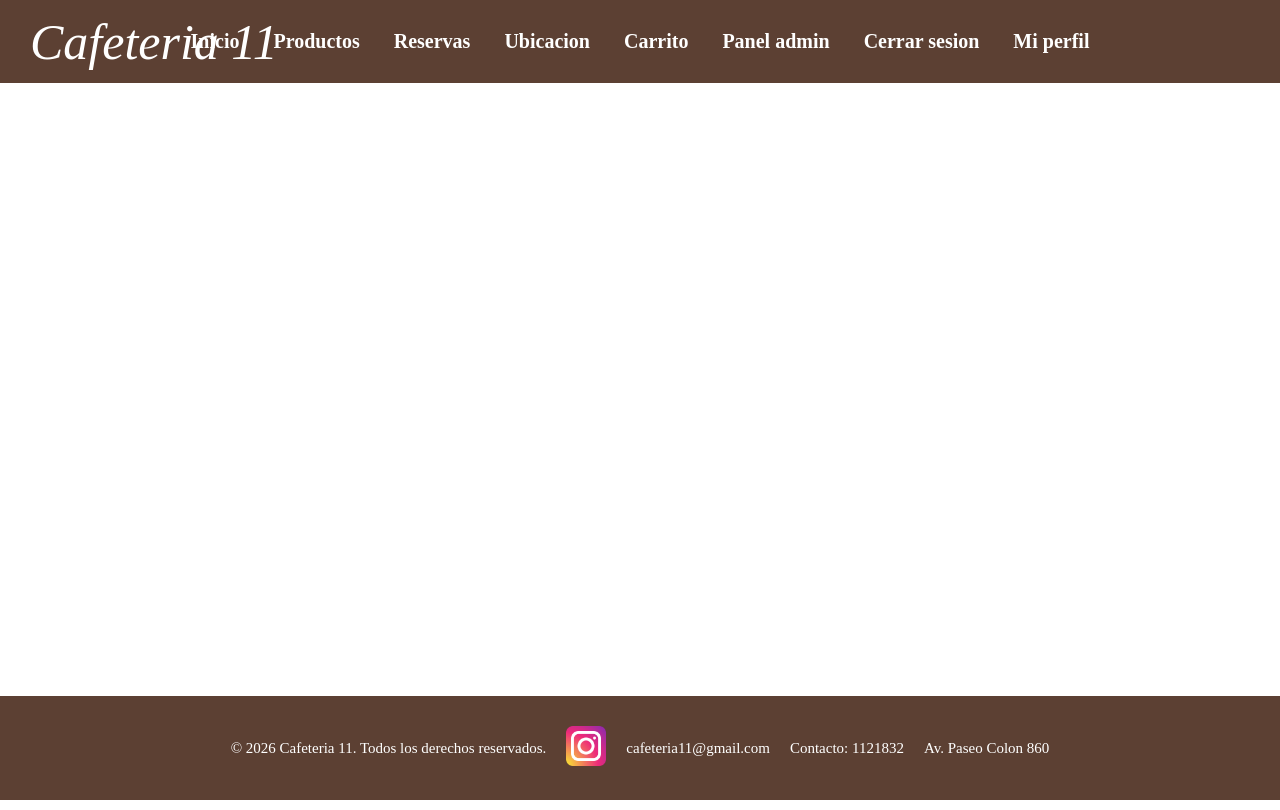
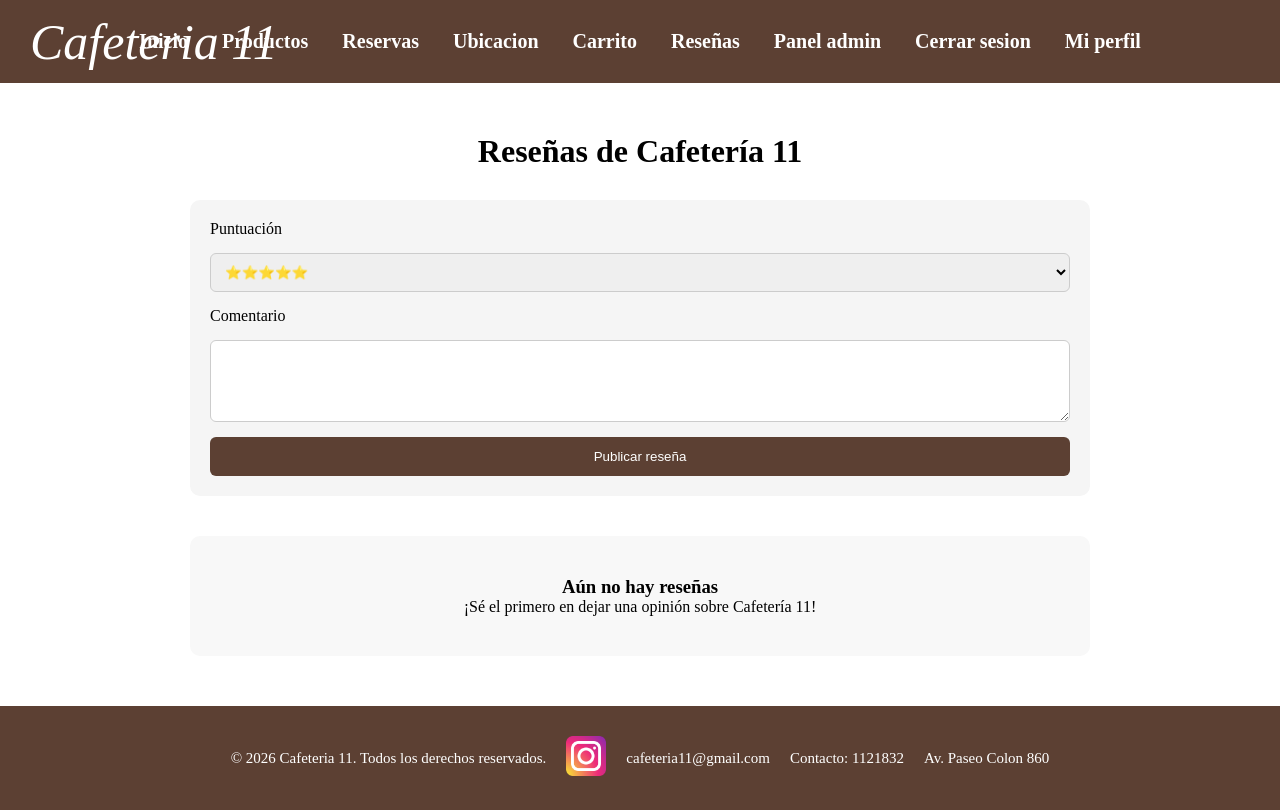
Before and after one commit to santiagoriost/Proyecto-final-integrador-IDS, a Flask app: template frontend/templates/resenas.html in a window 1280 px wide. Run offline with Flask 3, Linux system fonts and the light colour scheme; the template is opened without the code that fills it, so the values that code supplies are empty; the visitor is signed in with stand-in values (Sample User, id 1).

Commit message:
agregado de funcionalidad reseñas y confirmacion de funcionamiento reservas

```diff
--- a/backend/app.py
+++ b/backend/app.py
@@ -40,7 +40,7 @@ def invalid_token_callback(msg):
 app.register_blueprint(productos_bp, url_prefix="/productos")
 app.register_blueprint(usuarios_bp, url_prefix="/usuarios")
 app.register_blueprint(administradores_bp, url_prefix="/administradores")
-app.register_blueprint(resenas_bp, url_prefix="/reseñas")
+app.register_blueprint(resenas_bp, url_prefix="/resenas")
 app.register_blueprint(reservas_bp, url_prefix="/reservas")
 app.register_blueprint(locales_bp, url_prefix="/locales")
 app.register_blueprint(ventas_bp, url_prefix="/ventas")
--- a/backend/db/init_db.sql
+++ b/backend/db/init_db.sql
@@ -51,7 +51,10 @@ CREATE TABLE reservas (
     numero_personas INT NULL,
     comentarios TEXT,
     estado VARCHAR(50) NOT NULL DEFAULT 'En proceso',
+    codigo_reserva VARCHAR(30) UNIQUE,
+    fecha_validacion DATETIME NULL,
     fecha_creacion TIMESTAMP NOT NULL DEFAULT CURRENT_TIMESTAMP
+
 );
 CREATE TABLE historial_acciones (
     id INT NOT NULL PRIMARY KEY AUTO_INCREMENT,
--- a/backend/routes/resenas.py
+++ b/backend/routes/resenas.py
@@ -42,7 +42,7 @@ def listar_reseñas():
         lista_reseñas = cursor.fetchall()
 
         if not lista_reseñas:
-            return jsonify({"error": "reseñas no encontradas"}), 404
+            return jsonify({"reseñas": [],"_links": {}}), 200
 
         query_cant_reseñas = "SELECT COUNT(*) as total FROM resenas"
         cursor.execute(query_cant_reseñas)
--- a/frontend/app.py
+++ b/frontend/app.py
@@ -4,6 +4,7 @@ from cafeteria_web.routes.usuarios import usuarios_bp
 from cafeteria_web.routes.dashboard import dashboard_bp
 from cafeteria_web.routes.ubicacion import ubicacion_bp
 from cafeteria_web.routes.carrito import carrito_bp
+from cafeteria_web.routes.resenas import resenas_bp
 
 app = Flask(__name__)
 
@@ -14,6 +15,7 @@ app.register_blueprint(usuarios_bp, url_prefix="/usuario")
 app.register_blueprint(dashboard_bp, url_prefix="/dashboard")
 app.register_blueprint(ubicacion_bp, url_prefix="/ubicacion")
 app.register_blueprint(carrito_bp, url_prefix="/carrito")
+app.register_blueprint(resenas_bp, url_prefix="/resenas")
 
 
 if __name__ == "__main__":
--- /dev/null
+++ b/frontend/static/styles/resenas.css
@@ -0,0 +1,93 @@
+.contenedor-resenas {
+
+    max-width: 900px;
+    margin: auto;
+    padding: 30px;
+}
+
+.contenedor-resenas h1 {
+
+    text-align: center;
+    margin-bottom: 30px;
+}
+
+.form-resena {
+
+    display: flex;
+    flex-direction: column;
+    gap: 15px;
+
+    background: #f5f5f5;
+
+    padding: 20px;
+
+    border-radius: 10px;
+
+    margin-bottom: 40px;
+}
+
+.form-resena select,
+.form-resena textarea {
+
+    padding: 10px;
+
+    border: 1px solid #ccc;
+
+    border-radius: 6px;
+}
+
+.form-resena button {
+
+    background: #5C4033;
+
+    color: white;
+
+    border: none;
+
+    padding: 12px;
+
+    border-radius: 6px;
+
+    cursor: pointer;
+}
+
+.form-resena button:hover {
+
+    opacity: 0.9;
+}
+
+.lista-resenas {
+
+    display: flex;
+
+    flex-direction: column;
+
+    gap: 20px;
+}
+
+.card-resena {
+
+    background: white;
+
+    border: 1px solid #ddd;
+
+    border-radius: 10px;
+
+    padding: 20px;
+
+    box-shadow: 0 2px 8px rgba(0,0,0,0.08);
+}
+
+.estrellas {
+
+    font-size: 20px;
+
+    margin-bottom: 10px;
+}
+
+.sin-resenas {
+    text-align: center;
+    padding: 40px;
+    background: #f8f8f8;
+    border-radius: 10px;
+}
--- a/frontend/templates/base.html
+++ b/frontend/templates/base.html
@@ -17,6 +17,7 @@
             <li><a href="{{url_for('inicio.pagina_reservas')}}">Reservas</a></li>
             <li><a href="{{url_for('ubicacion.pagina_ubicacion')}}">Ubicacion</a></li>
             <li><a href="{{ url_for('carrito.mostrar_carrito') }}">Carrito</a></li>
+            <li><a href="{{ url_for('resenas.pagina_resenas') }}">Reseñas</a></li>
             {% if session.get("rol") == "admin" %}
                 <li>
                     <a href="{{ url_for('dashboard.dashboard_estadisticas') }}">
--- a/frontend/templates/resenas.html
+++ b/frontend/templates/resenas.html
@@ -1,21 +1,94 @@
 {% extends "base.html" %}
 
-{% block title %}Panel Admin - Reseñas{% endblock %}
+{% block title %}
+Reseñas
+{% endblock %}
 
-{% block content %}
-    <h1>Panel de Control - Administración</h1>
-    <h2>Reseñas de Clientes</h2>
+{% block extra_css %}
+<link rel="stylesheet" href="{{ url_for('static', filename='styles/resenas.css') }}">
+{% endblock %}
 
-    <table border="1" id="tablaResenas">
-        <thead>
-            <tr>
-                <th>Usuario</th>
-                <th>Comentario</th>
-                <th>Puntaje</th>
-                <th>Acciones</th>
-            </tr>
-        </thead>
-        <tbody>
-            </tbody>
-    </table>
+{% block contenido %}
+
+<div class="contenedor-resenas">
+
+    <h1>Reseñas de Cafetería 11</h1>
+
+    {% if session.get('usuario') %}
+
+    <form
+        class="form-resena"
+        method="POST"
+        action="{{ url_for('resenas.agregar_resena') }}"
+    >
+
+        <label>Puntuación</label>
+
+        <select name="puntuacion" required>
+
+            <option value="5">⭐⭐⭐⭐⭐</option>
+            <option value="4">⭐⭐⭐⭐</option>
+            <option value="3">⭐⭐⭐</option>
+            <option value="2">⭐⭐</option>
+            <option value="1">⭐</option>
+
+        </select>
+
+        <label>Comentario</label>
+
+        <textarea
+            name="comentario"
+            rows="4"
+            required
+        ></textarea>
+
+        <button type="submit">
+
+            Publicar reseña
+
+        </button>
+
+    </form>
+
+    {% endif %}
+
+    <div class="lista-resenas">
+
+        {% if resenas %}
+
+            {% for resena in resenas %}
+
+            <div class="card-resena">
+
+                <div class="estrellas">
+
+                    {% for i in range(resena.puntuacion) %}
+                    ⭐
+                    {% endfor %}
+
+                </div>
+
+                <p>{{ resena.comentario }}</p>
+
+                <small>
+                    Usuario #{{ resena.usuario }}
+                </small>
+
+            </div>
+
+            {% endfor %}
+
+        {% else %}
+
+            <div class="sin-resenas">
+                <h3>Aún no hay reseñas</h3>
+                <p>¡Sé el primero en dejar una opinión sobre Cafetería 11!</p>
+            </div>
+
+        {% endif %}
+
+    </div>
+
+</div>
+
 {% endblock %}
```
Also changed, not shown: frontend/cafeteria_web/routes/resenas.py (added, +80 -0 lines).
